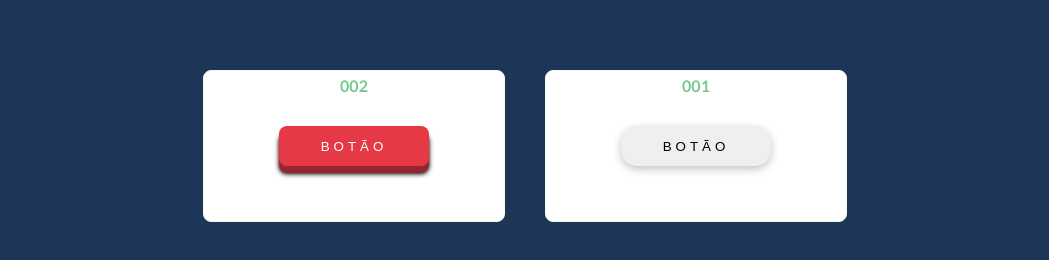
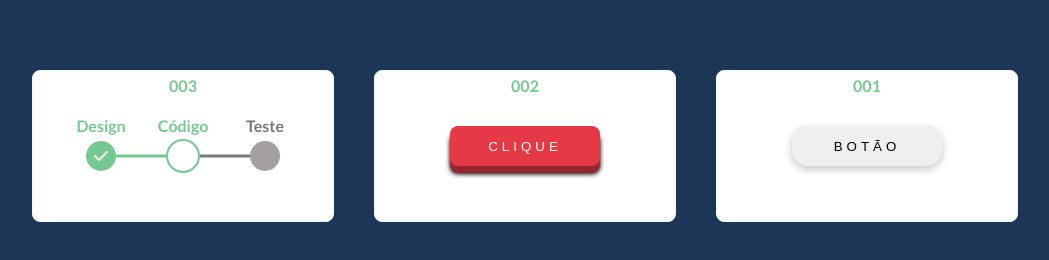
Before and after one commit to jeancarloslima/Componentes, a plain HTML site: page index.html in a window 1280 px wide. Shown: the part 180-440 px from the top of the page, without its empty margins (115-1164 px from the left). Drawn offline with Linux system fonts and the light colour scheme.

Commit message:
Adicionando componente 003

```diff
--- a/index.html
+++ b/index.html
@@ -38,9 +38,26 @@
 
     <main>
         <ul id="lista-componentes">
+            <li class="item-componente" id="item-componente3">
+                <span class="item-componente-contador">003</span>
+                <div class="linha-de-progresso">
+                    <div class="etapa concluida" id="etapa1">
+                        <span>Design</span>
+                        <i class="fa-solid fa-check"></i>
+                    </div>
+                    <div class="etapa atual" id="etapa2">
+                        <span>Código</span>
+                        <i class="fa-solid fa-check"></i>
+                    </div>
+                    <div class="etapa">
+                        <span>Teste</span>
+                        <i class="fa-solid fa-check"></i>
+                    </div>
+                </div>
+            </li>
             <li class="item-componente" id="item-componente2">
                 <span class="item-componente-contador">002</span>
-                <button id="componente2">BOTÃO</button>
+                <button id="componente2">CLIQUE</button>
             </li>
             <li class="item-componente" id="item-componente1">
                 <span class="item-componente-contador">001</span>
--- a/style.css
+++ b/style.css
@@ -75,7 +75,8 @@ main {
 }
 
 #item-componente1,
-#item-componente2 {
+#item-componente2,
+#item-componente3 {
     background-color: var(--branco);
 }
 
@@ -125,3 +126,74 @@ main {
     box-shadow: #96252f 0px 3px 2px,#000 0px 3px 5px;
     transform: translateY(5px);
 }
+
+#item-componente3 .linha-de-progresso {
+    display: flex;
+    align-items: center;
+    gap: 50px;
+    margin-top: 20px;
+}
+
+#item-componente3 .linha-de-progresso .etapa {
+    width: 30px;
+    height: 30px;
+    background-color: #a5a0a0;
+    border-radius: 50%;
+    text-align: center;
+    line-height: 30px;
+    position: relative;
+}
+
+#item-componente3 .linha-de-progresso .etapa i {
+    display: none;
+}
+
+#item-componente3 .linha-de-progresso .etapa span {
+    position: absolute;
+    color: #7a7979;
+    top: -30px;
+    left: 50%;
+    transform: translateX(-50%);
+    font-weight: 600;
+}
+
+#item-componente3 .linha-de-progresso .etapa.concluida span,
+#item-componente3 .linha-de-progresso .etapa.atual span {
+    color: #76c893;
+}
+
+#item-componente3 .linha-de-progresso .etapa.concluida {
+    background-color: #76c893;
+}
+
+#item-componente3 .linha-de-progresso .etapa.concluida i {
+    display: inline;
+}
+
+#item-componente3 .linha-de-progresso .etapa.atual {
+    border: 2px solid #76c893;
+    background-color: transparent;
+}
+
+#etapa1::before,
+#etapa2::before {
+    content: '';
+    display: block;
+    width: 50px;
+    height: 3px;
+    background-color: #7a7979;
+    position: absolute;
+    right: -50px;
+    top: 50%;
+    transform: translateY(-50%);
+}
+
+#etapa1.concluida::before,
+#etapa2.concluida::before {
+    background-color: #76c893;
+}
+
+#etapa1.atual::before,
+#etapa2.atual::before {
+    right: -52px;
+}
```
